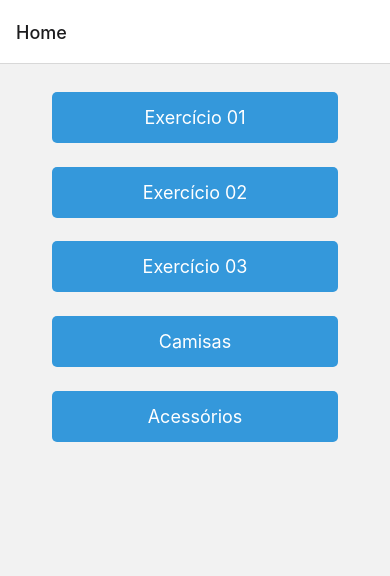
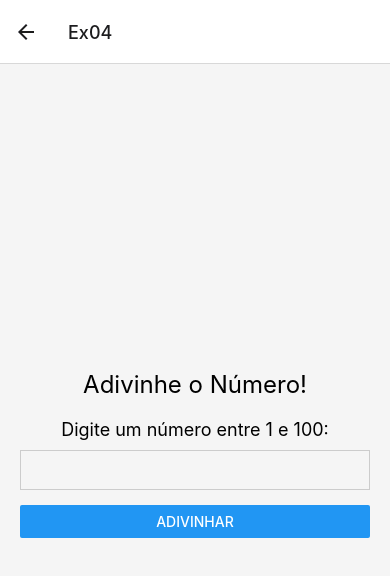
Before and after one commit to flaviovieiradev/Primeira-lista-exercicios-react-native, a React Native app: screen /Ex04 in a window 390 px wide. Shown: the top 576 px of the page. Built offline with nearby package versions, Linux system fonts and the light colour scheme.

Commit message:
Término do Exercício 04

```diff
--- a/App.js
+++ b/App.js
@@ -5,6 +5,7 @@ import HomeScreen from './components/HomeScreen'
 import Ex01Screen from './components/Ex01Screen';
 import Ex02Screen from './components/Ex02Screen';
 import Ex03Screen from './components/Ex03Screen';
+import Ex04Screen from './components/Ex04Screen';
 
 const Stack = createStackNavigator();
 
@@ -20,6 +21,8 @@ const App = () => {
         </Stack.Screen>
         <Stack.Screen name="Ex03" component={Ex03Screen}>
         </Stack.Screen>
+        <Stack.Screen name="Ex04" component={Ex04Screen}>
+        </Stack.Screen>
       </Stack.Navigator>
     </NavigationContainer>
   );
--- /dev/null
+++ b/components/Ex04Screen.js
@@ -0,0 +1,108 @@
+import React, { useState, useEffect } from 'react';
+import { StyleSheet, Text, View, TextInput, Button, Alert } from 'react-native';
+
+const Ex04Screen = () => {
+  const [randomNumber, setRandomNumber] = useState(null);
+  const [guess, setGuess] = useState('');
+  const [message, setMessage] = useState('');
+
+  useEffect(() => {
+    // Gera um número aleatório entre 1 e 100 quando o componente é montado
+    setRandomNumber(Math.floor(Math.random() * 100) + 1);
+  }, []);
+
+  const handleGuess = () => {
+    const guessNum = parseInt(guess, 10);
+
+    if (isNaN(guessNum) || guessNum < 1 || guessNum > 100) {
+      Alert.alert('Erro', 'Por favor, insira um número entre 1 e 100.');
+      return;
+    }
+
+    if (guessNum === randomNumber) {
+      setMessage('Parabéns! Você adivinhou o número!');
+      setRandomNumber(Math.floor(Math.random() * 100) + 1); // Reinicia o jogo
+      setGuess('');
+    } else if (guessNum < randomNumber) {
+      setMessage('O número é maior. Tente novamente!');
+    } else {
+      setMessage('O número é menor. Tente novamente!');
+    }
+
+    setGuess('');
+  };
+
+  return (
+    <View style={styles.container}>
+      <Text style={styles.title}>Adivinhe o Número!</Text>
+      <Text style={styles.instructions}>Digite um número entre 1 e 100:</Text>
+
+      <TextInput
+        style={styles.input}
+        keyboardType="numeric"
+        value={guess}
+        onChangeText={setGuess}
+      />
+
+      <Button title="Adivinhar" onPress={handleGuess} />
+
+      {message ? <Text style={styles.message}>{message}</Text> : null}
+    </View>
+  );
+};
+
+const styles = StyleSheet.create({
+  container: {
+    flex: 1,
+    justifyContent: 'center',
+    padding: 20,
+    backgroundColor: '#f5f5f5',
+  },
+  title: {
+    fontSize: 24,
+    marginBottom: 20,
+    textAlign: 'center',
+  },
+  instructions: {
+    fontSize: 18,
+    marginBottom: 10,
+    textAlign: 'center',
+  },
+  input: {
+    height: 40,
+    borderColor: '#ccc',
+    borderWidth: 1,
+    marginBottom: 15,
+    paddingHorizontal: 10,
+    textAlign: 'center',
+  },
+  message: {
+    fontSize: 18,
+    marginTop: 20,
+    textAlign: 'center',
+    color: 'blue',
+  },
+});
+
+export default Ex04Screen;
+
+/*
+
+Explicação do Código
+1. Estados:
+    randomNumber: Armazena o número aleatório gerado.
+    guess: Armazena o palpite atual do usuário.
+    message: Armazena a mensagem a ser exibida com base no palpite do usuário.
+2. Geração de Número Aleatório:
+    A função setRandomNumber é chamada no useEffect para gerar um número aleatório entre 1 e 100 quando o componente é montado.
+3. Função handleGuess:
+    Converte o palpite do usuário em um número inteiro.
+    Verifica se o palpite é válido (entre 1 e 100).
+    Compara o palpite do usuário com o número aleatório e define a mensagem apropriada.
+    Se o palpite estiver correto, uma mensagem de sucesso é exibida e um novo número é gerado para reiniciar o jogo.
+4. Interface do Usuário:
+    Um campo de entrada para o usuário digitar o palpite.
+    Um botão para submeter o palpite.
+    Exibe mensagens de feedback com base na adivinhação do usuário.
+
+*/
--- a/components/HomeScreen.js
+++ b/components/HomeScreen.js
@@ -13,6 +13,9 @@ const HomeScreen = ({ navigation }) => {
         }
         if (option === 'Exercício 03') {
             navigation.navigate('Ex03');
+        }
+        if (option === 'Exercício 04') {
+            navigation.navigate('Ex04');
         } else {
             // Implemente a navegação ou a lógica associada a cada outro botão
             console.log(`Botão ${option} pressionado`);
@@ -36,6 +39,11 @@ const HomeScreen = ({ navigation }) => {
                 <TouchableOpacity style={styles.button} onPress={() =>
                     handleButtonClick('Exercício 03')}>
                     <Text style={styles.buttonText}>Exercício 03</Text>
+                </TouchableOpacity>
+
+                <TouchableOpacity style={styles.button} onPress={() =>
+                    handleButtonClick('Exercício 04')}>
+                    <Text style={styles.buttonText}>Exercício 04</Text>
                 </TouchableOpacity>
 
                 <TouchableOpacity style={styles.button} onPress={() =>
```
